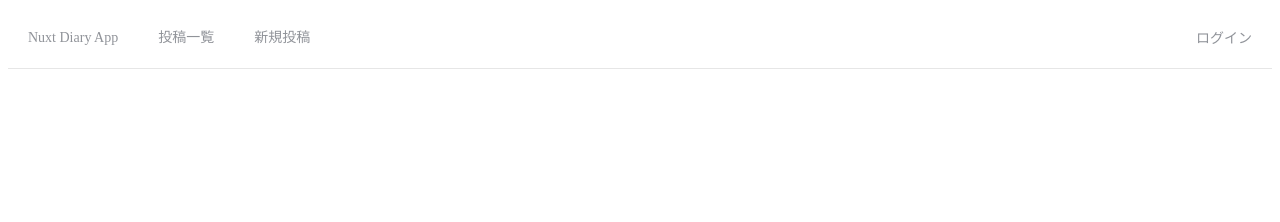
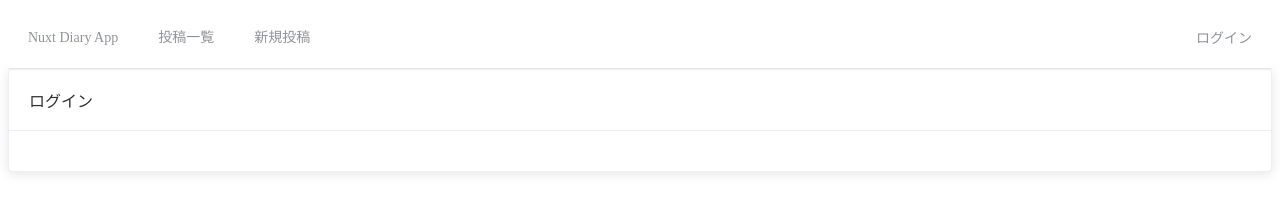
Before and after one commit to YasuakiOmokawa/nuxt-blog-service, a Nuxt app: page / in a window 1280 px wide. Shown: the top 222 px of the page. Built offline with nearby package versions, Linux system fonts and the light colour scheme.

Commit message:
Add header from element ui

```diff
--- a/app/pages/index.vue
+++ b/app/pages/index.vue
@@ -1,15 +1,16 @@
 <template>
   <section class="container">
-
+    <el-card style="flex: 1">
+      <div slot="header" class="clearfix">
+        <span>ログイン</span>
+      </div>
+    </el-card>
   </section>
 </template>
 
 <script>
-export default {
-
-}
+export default {}
 </script>
 
 <style>
-
 </style>
```
